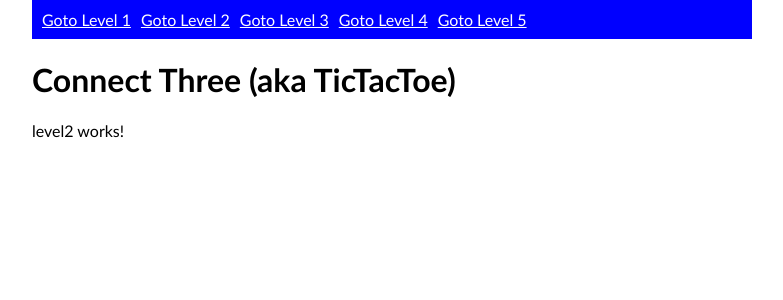
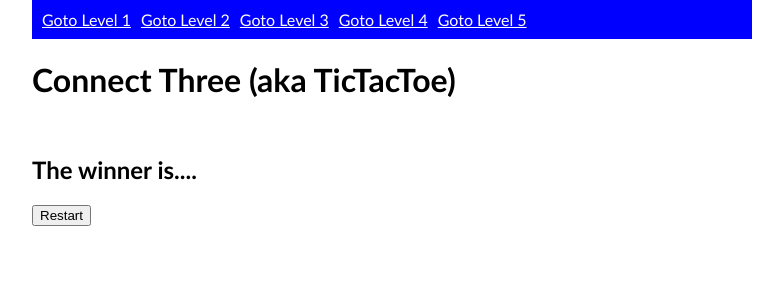
Before and after one commit to Trishule/ConnectThree, an Angular app: page /level2 in a window 1280 px wide. Shown: the top 300 px of the page, without its empty margins (248-1031 px from the left). Built offline with nearby package versions, Linux system fonts and the light colour scheme.

Commit message:
Update level2.component.html

```diff
--- a/src/app/level2/level2.component.html
+++ b/src/app/level2/level2.component.html
@@ -1 +1,23 @@
-<p>level2 works!</p>
+<table class="tictactoe-board">
+  <tbody>
+    <tr>
+      <td></td>
+      <td></td>
+      <td></td>
+    </tr>
+    <tr>
+      <td></td>
+      <td></td>
+      <td></td>
+    </tr>
+    <tr>
+      <td></td>
+      <td></td>
+      <td></td>
+    </tr>
+  </tbody>
+</table>
+
+<h2>The winner is....</h2>
+
+<button>Restart</button>
```
